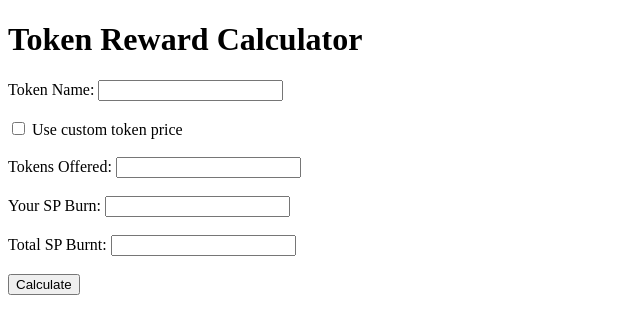
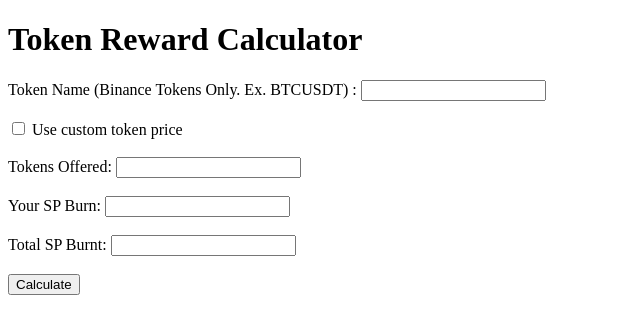
Before and after one commit to ozp3/Mocadrop-Calculator, a Flask app: page / in a window 1280 px wide. Shown: the top 334 px of the page, without its empty margins (0-640 px from the left). Run offline with Flask 3, Linux system fonts and the light colour scheme.

Commit message:
Update index.html

```diff
--- a/templates/index.html
+++ b/templates/index.html
@@ -8,7 +8,7 @@
   <body>
     <h1>Token Reward Calculator</h1>
     <form method="post">
-      <label for="token_name">Token Name:</label>
+      <label for="token_name">Token Name (Binance Tokens Only. Ex. BTCUSDT) :</label>
       <input
         type="text"
         id="token_name"
```
